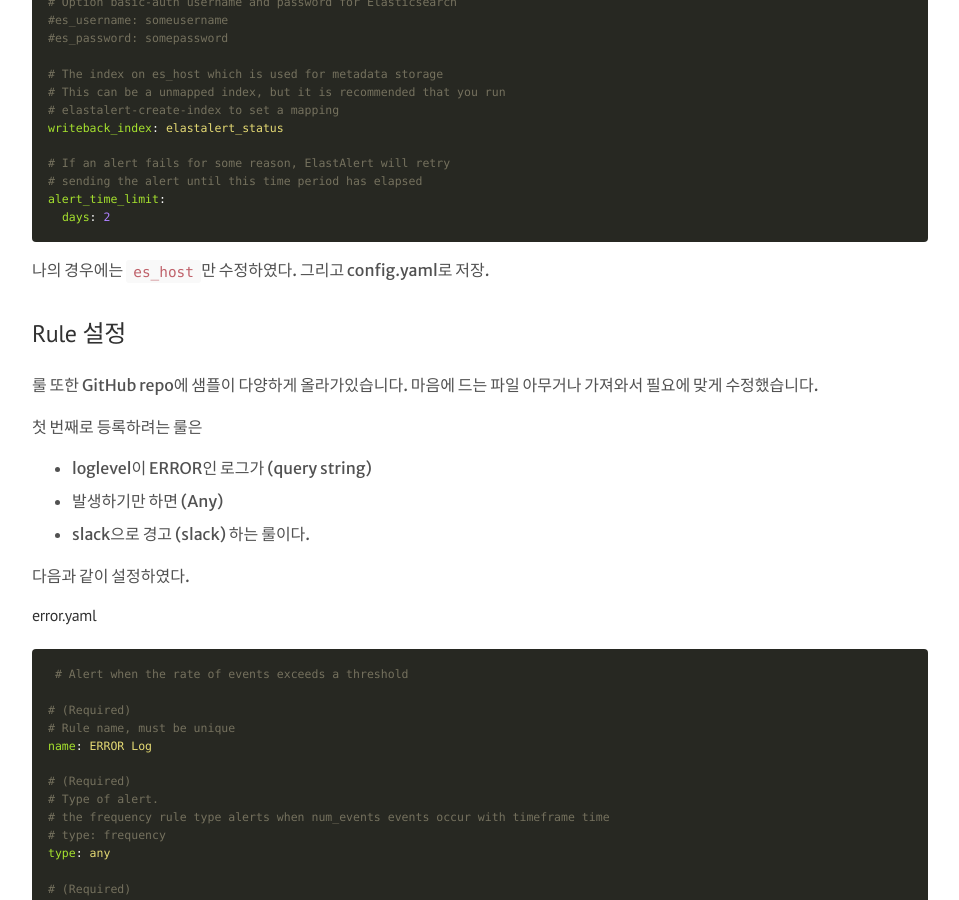
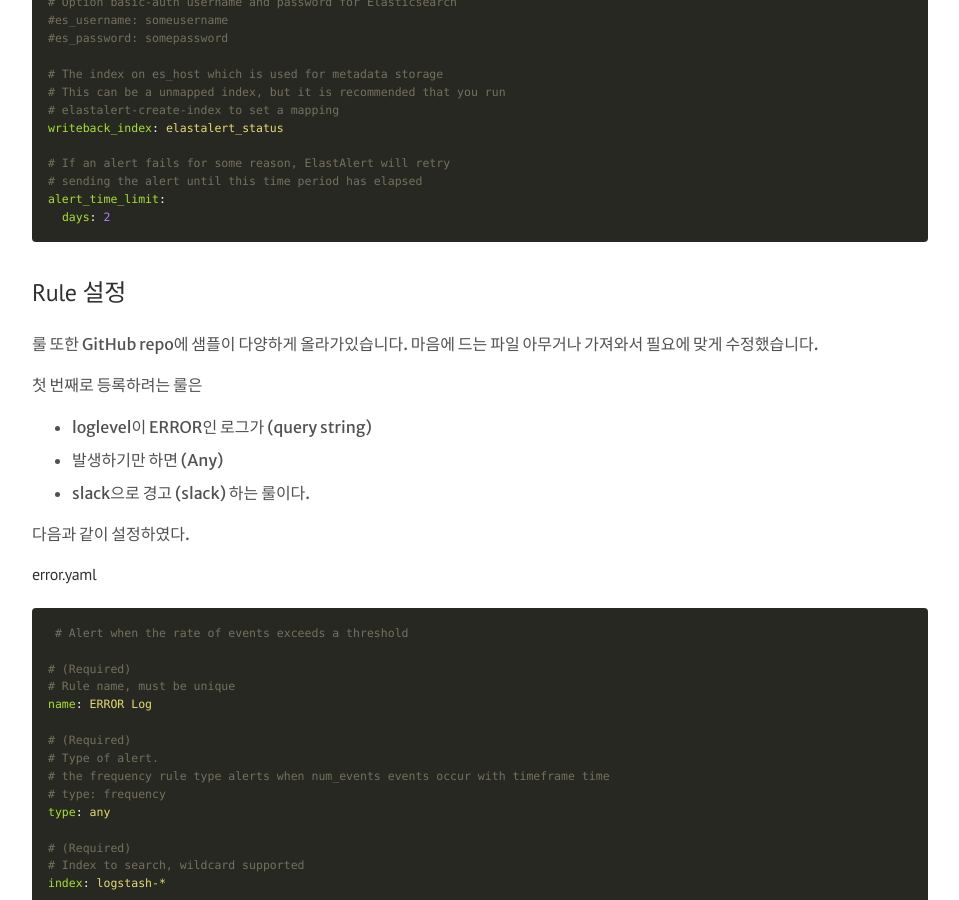
Before and after one commit to mnpk/mnpk.github.io, a Jekyll site: the page built from _posts/2017-03-17-elastalert-slack-integration.md, in a window 1280 px wide and 900 px high, scrolled down 2962 px. Shown: the whole window, without its empty margins (160-1119 px from the left). Built offline with Jekyll 4.4.1, drawn with Linux system fonts in a browser that asks for light colours.

Commit message:
Update 2017-03-17-elastalert-slack-integration.md

````diff
--- a/_posts/2017-03-17-elastalert-slack-integration.md
+++ b/_posts/2017-03-17-elastalert-slack-integration.md
@@ -119,8 +119,6 @@ alert_time_limit:
   days: 2
 ```
 
-나의 경우에는 `es_host`만 수정하였다.
-그리고 config.yaml로 저장.
 
 
 ## Rule 설정
````
